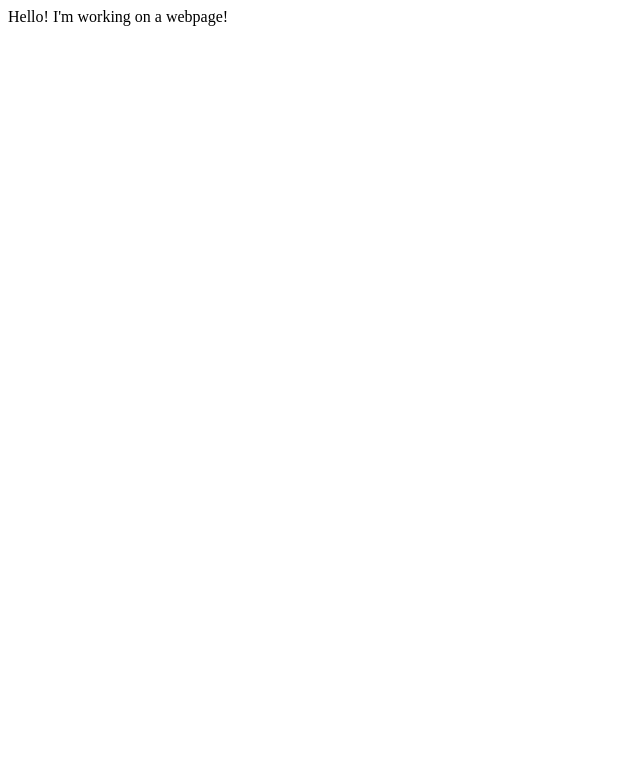
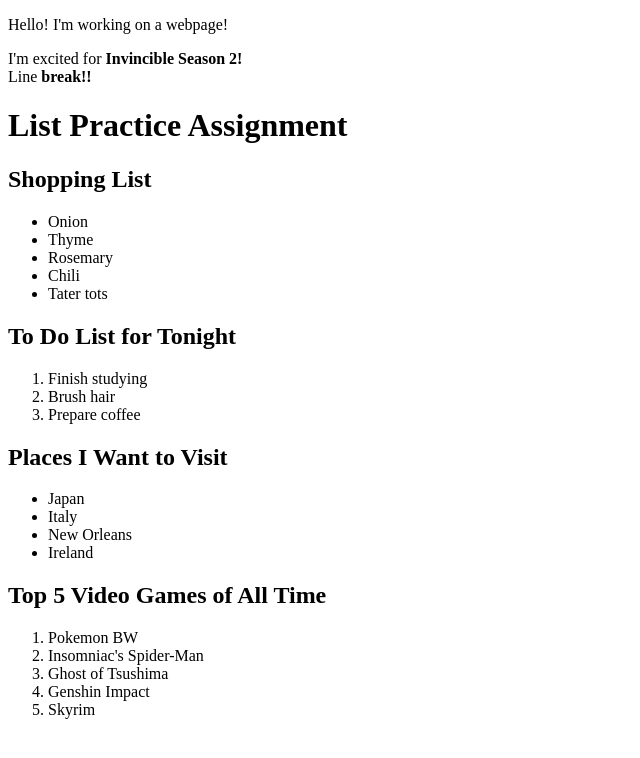
Before and after one commit to White-Lights/second-git-test, a plain HTML site: page html-boilerplate/index.html in a window 1280 px wide. Shown: the whole page, without its empty margins (0-640 px from the left). Drawn offline with Linux system fonts and the light colour scheme.

Commit message:
Testing out various HTML functions

```diff
--- a/html-boilerplate/index.html
+++ b/html-boilerplate/index.html
@@ -6,6 +6,47 @@
 </head>
 
 <body>
-    Hello! I'm working on a webpage!
+    <p>Hello! I'm working on a webpage!</p>
+
+    <p>I'm excited for <strong>Invincible Season 2!</strong><br>
+    Line <b>break!!</b></p>
+
+    <!-- I am a HTML comment! -->
+
+    <h1>List Practice Assignment</h1>
+
+    <h2>Shopping List</h2>
+    <ul>
+        <li>Onion</li>
+        <li>Thyme</li>
+        <li>Rosemary</li>
+        <li>Chili</li>
+        <li>Tater tots</li>
+    </ul>
+
+    <h2>To Do List for Tonight</h2>
+    <ol>
+        <li>Finish studying</li>
+        <li>Brush hair</li>
+        <li>Prepare coffee</li>
+    </ol>
+
+    <h2>Places I Want to Visit</h2>
+    <ul>
+        <li>Japan</li>
+        <li>Italy</li>
+        <li>New Orleans</li>
+        <li>Ireland</li>
+    </ul>
+
+    <h2>Top 5 Video Games of All Time</h2>
+    <ol>
+        <li>Pokemon BW</li>
+        <li>Insomniac's Spider-Man</li>
+        <li>Ghost of Tsushima</li>
+        <li>Genshin Impact</li>
+        <li>Skyrim</li>
+    </ol>
+
 </body>
 </html>
```
